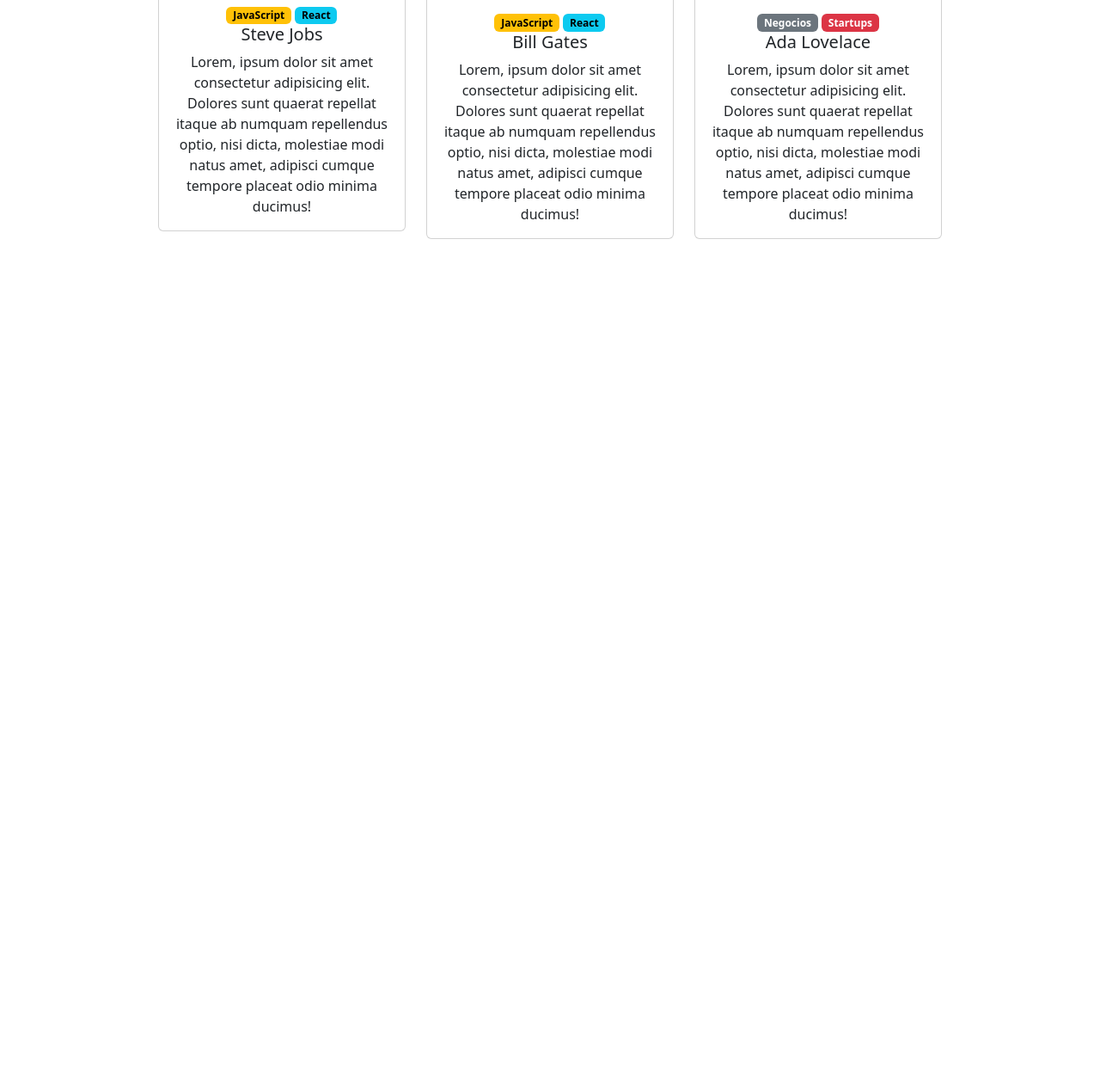
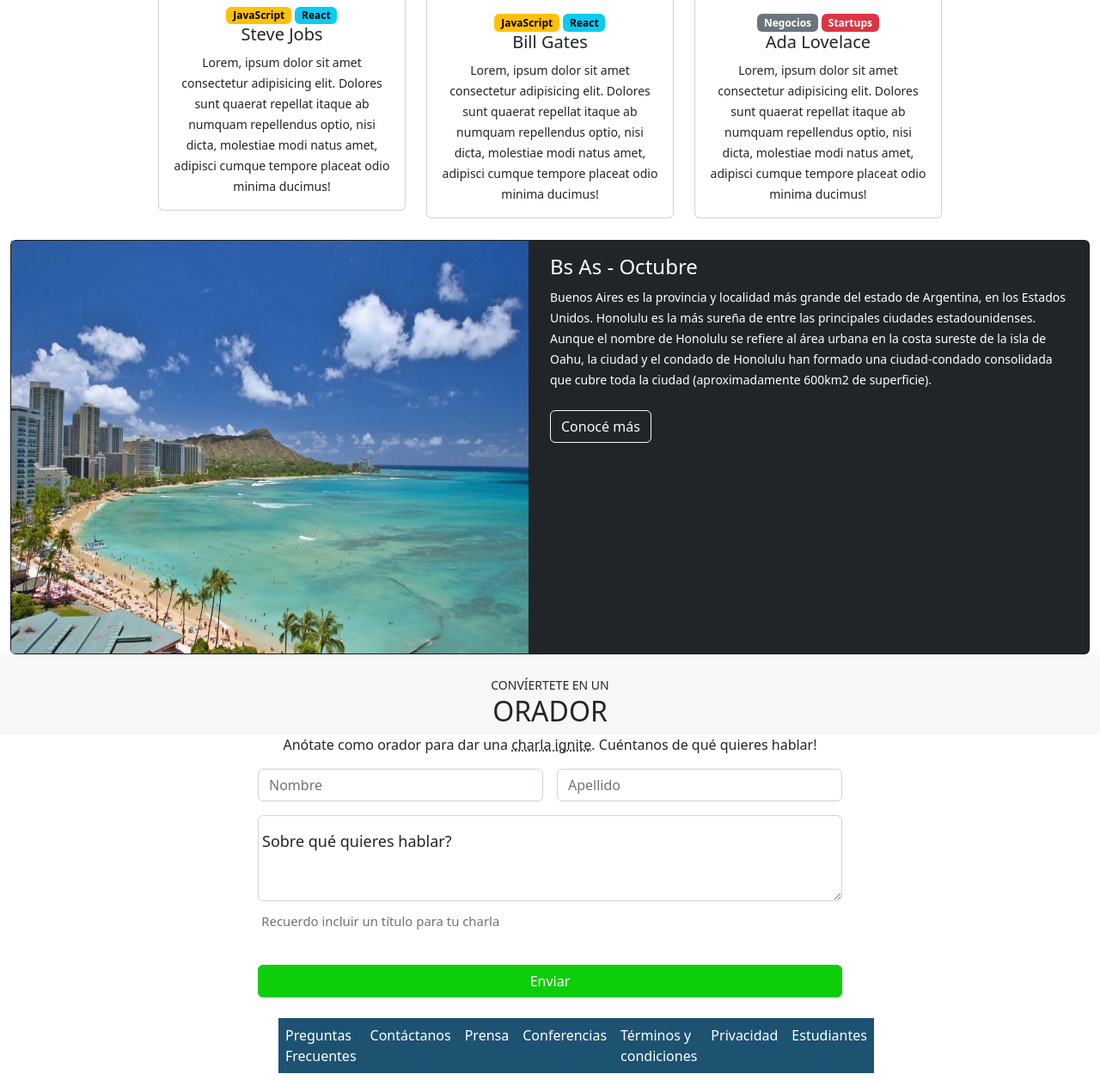
Before and after one commit to Emanuel2190/trabajopractico2, a plain HTML site: page index.html in a window 1280 px wide. Shown: the part 1099-2355 px from the top of the page at 86% size. Before the commit the page ends 1377 px from the top, so only its background shows below. Drawn offline with nearby package versions, Linux system fonts and the light colour scheme.

Commit message:
ejercicio completo, me faltaron algunos detalles

```diff
--- a/index.html
+++ b/index.html
@@ -44,15 +44,15 @@
           </ul>
         </div>
       </nav>
+    </div>
 
-
-      <!--texto y botones use tarjetas-->
+      <!--texto y botones, use tarjetas-->
       <div class="rows" style="padding: 80px; padding-top: 235px">
 
         <div class="offset-lg-7 col-lg-5 offset-md-4 col-md-8 col-sm-9 text-end">
           <div class="card-body">
             <h2 class="card-title" style="color: azure">Conf Bs As</h2>
-            <p class="card-text" style="color: azure">Bs As llega por primera vez a Argentina. Un evento para compartir con nuestra comunidad el conocimiento y experiencia de los expertos que están creando el futuro de internet. Ven a conocer miembros del evento, a otros estudiantes de Codo a Codo y los oradores de primer nivel que tenemos para ti. Te esperamos!</p>
+            <p class="card-text" style="color: azure">Bs As llega por primera vez a Argentina. Un evento para compartir con nuestra comunidad el conocimiento y experiencia de los expertos que están creando el futuro de internet. Ven a conocer miembros del evento, a otros estudiantes de Codo a Codo y los oradores de primer nivel que tenemos para ti. Te esperamos!</p>
             <div class="d-grid gap-2 d-md-flex justify-content-md-end">
               <button class="btn btn-outline-light" type="button" style="margin: 3px;" >Quiero ser orador</button>
               <button class="btn btn-primary" type="button"style="margin: 3px; background-color:rgb(14, 185, 14); border-color:rgb(14, 185, 14)">Comprar tickets</button>
@@ -61,6 +61,7 @@
         </div>
       </div>
   </header>
+
 
 
   <!--titulo de los oradores-->
@@ -80,12 +81,12 @@
             <span class="badge text-bg-info">React</span>
           </div>
           <h5 class="card-title">Steve Jobs</h5>
-          <p class="card-text">Lorem, ipsum dolor sit amet consectetur adipisicing elit. Dolores sunt quaerat repellat itaque ab numquam repellendus optio, nisi dicta, molestiae modi natus amet, adipisci cumque tempore placeat odio minima ducimus!</p>
+          <p class="card-text"><small>Lorem, ipsum dolor sit amet consectetur adipisicing elit. Dolores sunt quaerat repellat itaque ab numquam repellendus optio, nisi dicta, molestiae modi natus amet, adipisci cumque tempore placeat odio minima ducimus!</small></p>
         </div>
       </div>
     </div>
     <div class="col">
-      <div class="card" style="">
+      <div class="card" >
         <img src="./imagenes/bill.jpg" class="card-img-top" alt="Orador Bill Gates">
         <div class="card-body">
           <div class="badges">
@@ -93,7 +94,7 @@
             <span class="badge text-bg-info">React</span>
           </div>
           <h5 class="card-title">Bill Gates</h5>
-          <p class="card-text">Lorem, ipsum dolor sit amet consectetur adipisicing elit. Dolores sunt quaerat repellat itaque ab numquam repellendus optio, nisi dicta, molestiae modi natus amet, adipisci cumque tempore placeat odio minima ducimus!</p>
+          <p class="card-text"><small>Lorem, ipsum dolor sit amet consectetur adipisicing elit. Dolores sunt quaerat repellat itaque ab numquam repellendus optio, nisi dicta, molestiae modi natus amet, adipisci cumque tempore placeat odio minima ducimus!</small></p>
         </div>
       </div>
     </div>
@@ -106,21 +107,90 @@
           <span class="badge text-bg-danger">Startups</span>
         </div>
         <h5 class="card-title">Ada Lovelace</h5>
-        <p class="card-text">Lorem, ipsum dolor sit amet consectetur adipisicing elit. Dolores sunt quaerat repellat itaque ab numquam repellendus optio, nisi dicta, molestiae modi natus amet, adipisci cumque tempore placeat odio minima ducimus!</p>
+        <p class="card-text"><small>Lorem, ipsum dolor sit amet consectetur adipisicing elit. Dolores sunt quaerat repellat itaque ab numquam repellendus optio, nisi dicta, molestiae modi natus amet, adipisci cumque tempore placeat odio minima ducimus!</small></p>
         </div>
       </div>
     </div>
+  </div>
 
-
-
-
-  <!--imagen de playa y cometario use -->
-
+    <!--imagen de playa y cometario use car y boton-->
+  <div class="container" style="margin-top: 25px; padding: 0px; "></div>
+    <div class="card text-bg-dark text-end" style="margin-left: 0px; margin-right: 0px;">
+      <img src="./imagenes/honolulu.jpg" class="card-img1" alt="">
+      <div class="card-img-overlay">
+        <h4 class="card-title" style="margin-left: 50%; text-align: left;" >Bs As - Octubre</h4>
+        <p class="card-text" style="margin-left: 50%; text-align: left;"><small>Buenos Aires es la provincia y localidad más grande del estado de Argentina, en los Estados Unidos. Honolulu es la más sureña de entre las principales ciudades estadounidenses. Aunque el nombre de Honolulu se refiere al área urbana en la costa sureste de la isla de Oahu, la ciudad y el condado de Honolulu han formado una ciudad-condado consolidada que cubre toda la ciudad (aproximadamente 600km2 de superficie).</small>
+        <br><br>
+        <button type="button" class="btn btn-outline-light">Conocé más</button></p>
       </div>
     </div>
   </div>
 </div>
+<!--use card y tipografia-->
+<div class="card text-center"style="border:0">
+  <div class="card-header" style="border: 0; padding-bottom: 0px;"><p style="margin-bottom: 0px; margin-top: 15px;"><small>CONVÍERTETE EN UN</small></P><h2>ORADOR</h2>
+  </div>
+  <p class="text-center">Anótate como orador para dar una <abbr title="attribute">charla ignite</abbr>. Cuéntanos de qué quieres hablar!</p>
 </div>
+
+<!--use formulario-->
+<div class="form" style="margin-left: 300px; margin-right: 300px;">
+  <div class="row g-3">
+    <div class="col">
+      <input type="text" class="form-control" placeholder="Nombre" aria-label="First name">
+    </div>
+    <div class="col">
+      <input type="text" class="form-control" placeholder="Apellido" aria-label="Last name">
+    </div>
+    <div class="form-floating">
+      <textarea class="form-control" placeholder="Leave a comment here" id="floatingTextarea2" style="height: 100px"></textarea>
+      <label  for="floatingTextarea2" style="font-size:large">Sobre qué quieres hablar?</label>
+    </div>
+    <div class="form-floating mb-3">
+      <input type="email" readonly class="form-control-plaintext" id="floatingEmptyPlaintextInput" placeholder="name@example.com">
+      <label for="floatingEmptyPlaintextInput" class="lead" style="padding-top: 0px; "><small>Recuerdo incluir un título para tu charla</small></label>
+      <!--boton de enviar-->
+      <div class="d-grid gap-2" style="margin-top: 0px" >
+        <button class="btn btn-primary" type="button"style="background-color:rgb(14, 205, 10); border-color:rgb(14, 205, 10)">Enviar</button>
+      </div>
+    </div>
+  </div>
+    <!--use navbar-->
+    <footer>
+      <div class="container-fluid">
+        <nav class="navbar navbar-expand-lg" >
+          <div class="container">
+            <div class="collapse navbar-collapse justify-content-center" >
+              <ul class="navbar-nav mb-2 mb-lg-0" style="background-color:  #1d5271;">
+                <li class="nav-item">
+                  <a class="nav-link white" aria-current="page" href="#" style="color: white; justify-content: center;">Preguntas Frecuentes</a>
+                </li>
+                <li class="nav-item">
+                  <a class="nav-link white" href="#" style="color: white; justify-content: center;">Contáctanos</a>
+                </li>
+                <li class="nav-item">
+                  <a class="nav-link white" href="#" style="color: white; justify-content: center;">Prensa</a>
+                </li>
+                <li class="nav-item">
+                 <a class="nav-link white" href="#" style="color: white; justify-content: center;">Conferencias</a>
+                </li>
+                <li class="nav-item">
+                  <a class="nav-link white" href="#" style="color: white; justify-content: center;">Términos y condiciones</a>
+                </li>
+                <li class="nav-item">
+                  <a class="nav-link white" href="#" style="color: white; justify-content: center;">Privacidad</a>
+                </li>
+                <li class="nav-item">
+                  <a class="nav-link white" href="#" style="color: white; justify-content: center;">Estudiantes</a>
+                </li>
+              </ul>
+            </div>
+          </div>
+        </div>
+      </nav>
+    </footer>
+</div>
+
 
 
 
--- a/styles.css
+++ b/styles.css
@@ -4,3 +4,10 @@ background-size: cover;
 background-repeat: no-repeat;
 padding-bottom: 100px;
 }
+
+
+.card-img1 {
+    height: 480px;
+    width: 48%;
+    border-radius: 0%
+}
```
